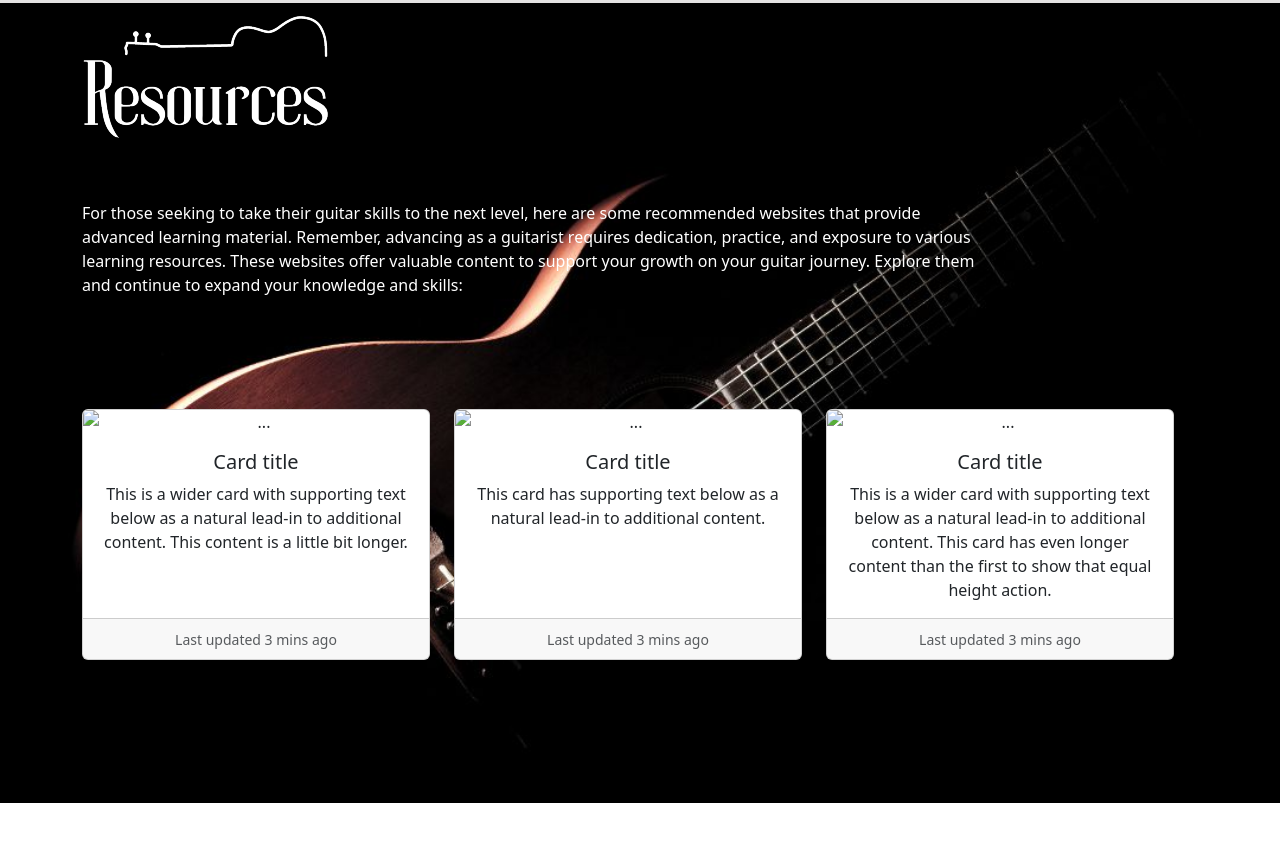
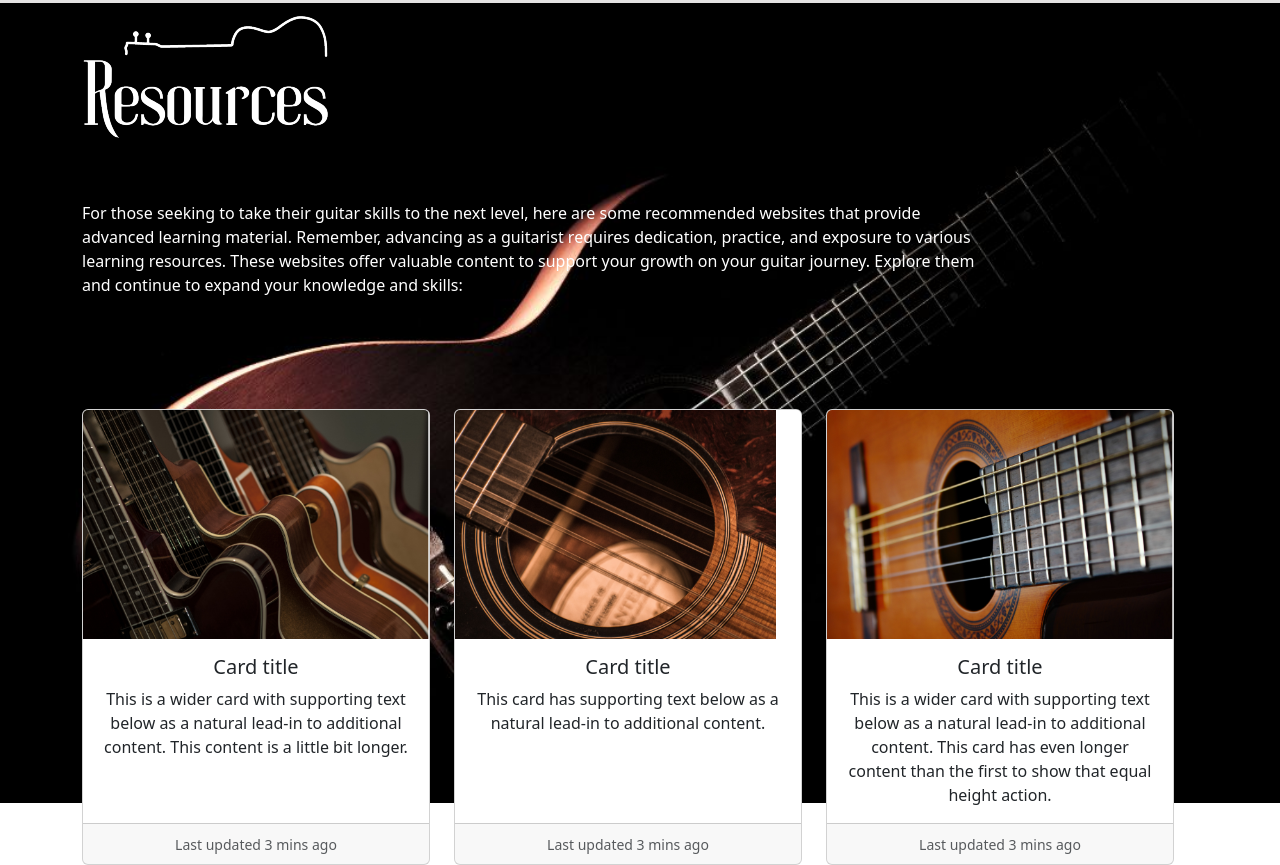
Before and after one commit to Manolo323/my-pwp-manny, a plain HTML site: page public_html/index.html in a window 1280 px wide. Shown: the part 2576-3441 px from the top of the page. Before the commit the page ends 3379 px from the top, so only its background shows below. Drawn offline with nearby package versions, Linux system fonts and the light colour scheme.

Commit message:
added images to cards

```diff
--- a/public_html/index.html
+++ b/public_html/index.html
@@ -208,7 +208,7 @@
             <div class="row row-cols-1 row-cols-md-3 g-4 text-center">
                 <div class="col">
                     <div class="card h-100">
-                        <img src="..." class="card-img-top" alt="...">
+                        <img src="strumming-starters-logos-images/card-image-1.png" class="card-img-top" alt="guitar">
                         <div class="card-body">
                             <h5 class="card-title">Card title</h5>
                             <p class="card-text">This is a wider card with supporting text below as a natural lead-in to additional content. This content is a little bit longer.</p>
@@ -220,7 +220,7 @@
                 </div>
                 <div class="col">
                     <div class="card h-100">
-                        <img src="..." class="card-img-top" alt="...">
+                        <img src="strumming-starters-logos-images/card-image-2.png" class="card-img-top" alt="guitar">
                         <div class="card-body">
                             <h5 class="card-title">Card title</h5>
                             <p class="card-text">This card has supporting text below as a natural lead-in to additional content.</p>
@@ -232,7 +232,7 @@
                 </div>
                 <div class="col">
                     <div class="card h-100">
-                        <img src="..." class="card-img-top" alt="...">
+                        <img src="strumming-starters-logos-images/card-image-3.png" class="card-img-top" alt="guitar">
                         <div class="card-body">
                             <h5 class="card-title">Card title</h5>
                             <p class="card-text">This is a wider card with supporting text below as a natural lead-in to additional content. This card has even longer content than the first to show that equal height action.</p>
```
Also changed, not shown: public_html/strumming-starters-logos-images/card-image-1.png (added), public_html/strumming-starters-logos-images/card-image-2.png (added), public_html/strumming-starters-logos-images/card-image-3.png (added).
